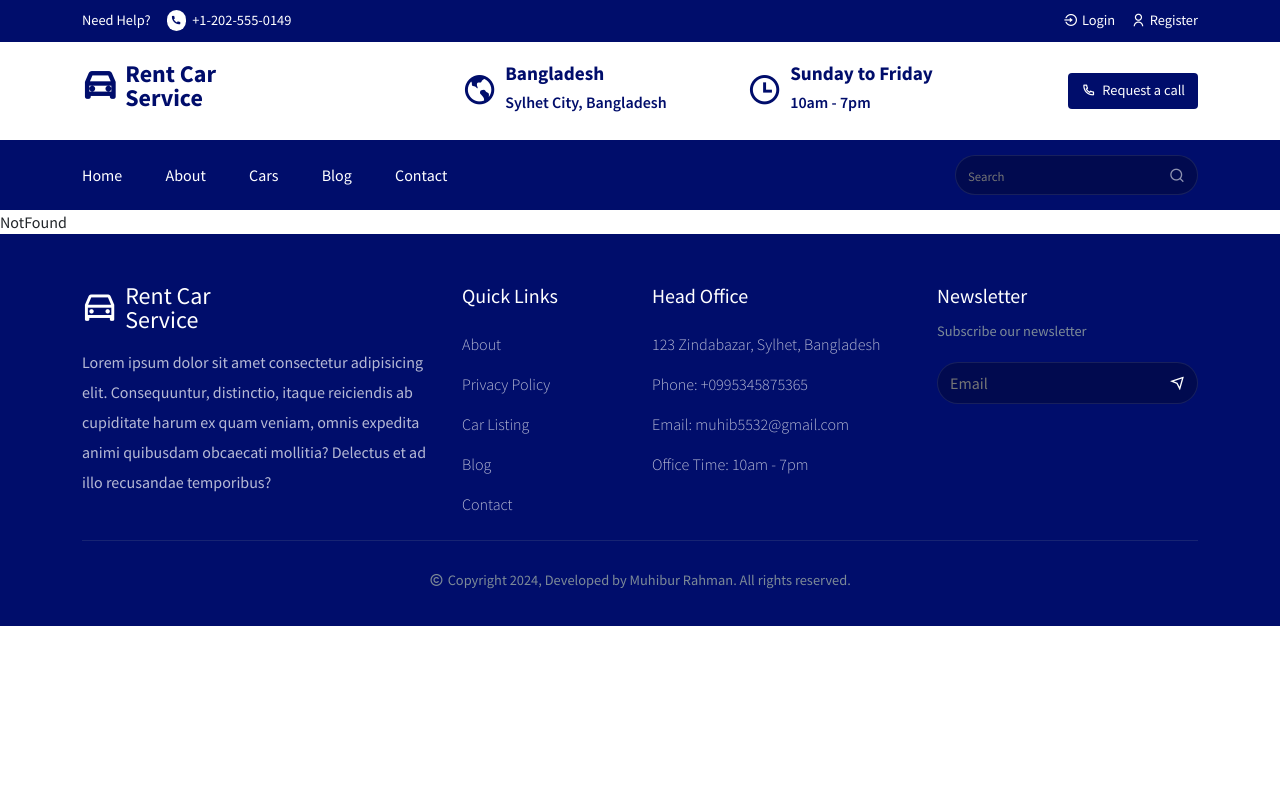
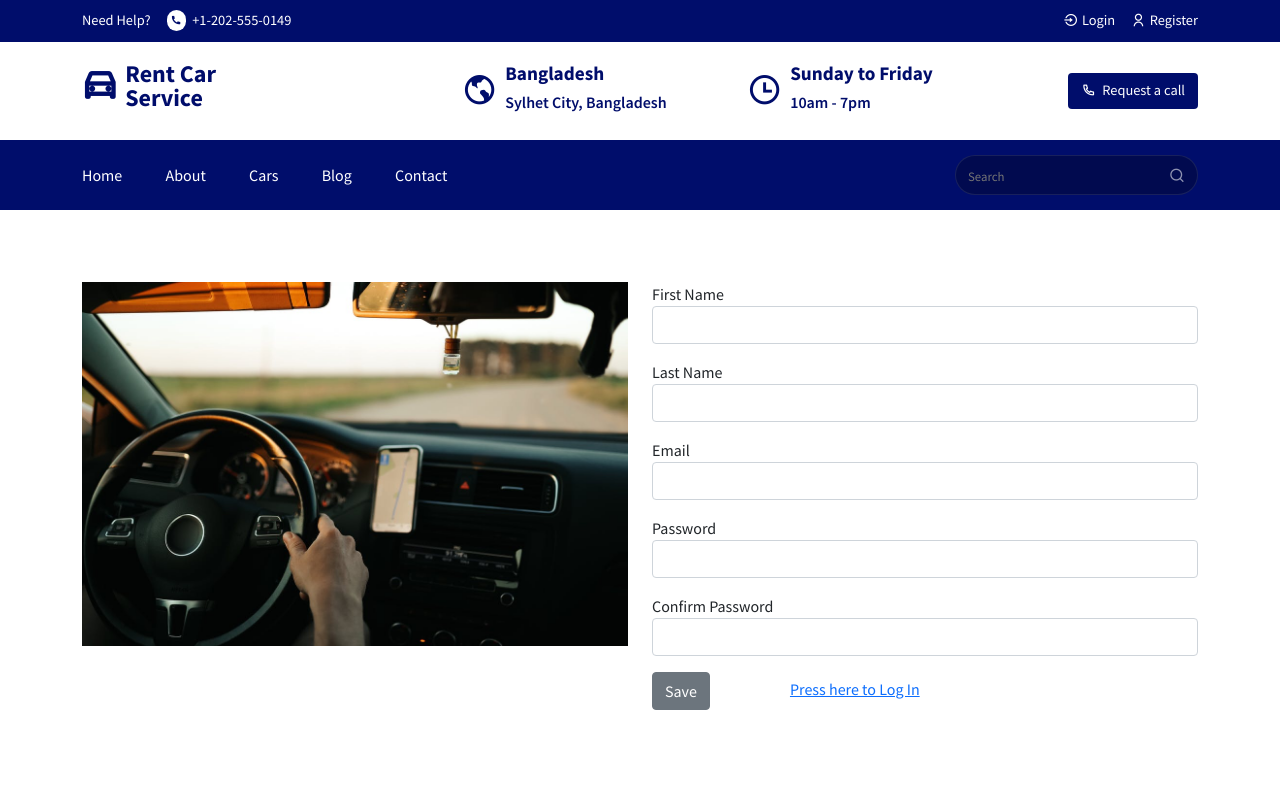
Before and after one commit to ArdiBerdyna/FrontendCarSystem, a React (Create React App) app in the folder carsystem/: page /registration in a window 1280 px wide. Shown: the top 800 px of the page. Built offline with nearby package versions, Linux system fonts and the light colour scheme.

Commit message:
implementimi login and register

```diff
--- a/carsystem/package.json
+++ b/carsystem/package.json
@@ -8,6 +8,7 @@
     "@testing-library/user-event": "^13.5.0",
     "axios": "^1.6.5",
     "bootstrap": "^5.1.3",
+    "jwt-decode": "^4.0.0",
     "react": "^18.2.0",
     "react-dom": "^18.2.0",
     "react-router-dom": "^6.3.0",
--- a/carsystem/src/components/Header/Header.jsx
+++ b/carsystem/src/components/Header/Header.jsx
@@ -50,11 +50,11 @@ const Header = () => {
 
             <Col lg="6" md="6" sm="6">
               <div className="header__top__right d-flex align-items-center justify-content-end gap-3">
-                <Link to="#" className=" d-flex align-items-center gap-1">
+                <Link to="/login" className=" d-flex align-items-center gap-1">
                   <i class="ri-login-circle-line"></i> Login
                 </Link>
 
-                <Link to="#" className=" d-flex align-items-center gap-1">
+                <Link to="/registration" className=" d-flex align-items-center gap-1">
                   <i class="ri-user-line"></i> Register
                 </Link>
               </div>
--- a/carsystem/src/components/UI/BookingForm.jsx
+++ b/carsystem/src/components/UI/BookingForm.jsx
@@ -5,6 +5,7 @@ import { Form, FormGroup } from "reactstrap";
 import axios from "axios";
 import { useNavigate } from 'react-router-dom';
 import Check from "./Check";
+import { decodeToken } from '../User/jwtUtils';
 
 const BookingForm = ({id, price}) => {
   const submitHandler = (event) => {
@@ -14,6 +15,7 @@ const BookingForm = ({id, price}) => {
   const [dropOffDate, setDropOffDate] = useState('');
   const [dita, setDita] = useState(0);
   const [total, setTotal] = useState();
+
   const [discountedPrice, setDiscountedPrice] = useState(null);
   const navigate = useNavigate();
 
@@ -22,7 +24,14 @@ const BookingForm = ({id, price}) => {
   const [lastName, setlastName] = useState("");
   const [number, setNumber] = useState("");
   const [description, setdescription] = useState("");
+  const token = localStorage.getItem('token');
+  let idktu;
+  if (token) {
+    idktu = decodeToken(token).nameid;
+  }
 
+    // setUserId(idktu)
+    console.log("babaArdi",idktu)
 
   useEffect(() => {
     // Function to calculate the sum and update the total state
@@ -35,6 +44,7 @@ const BookingForm = ({id, price}) => {
         const timeDifference = endDate.getTime() - startDate.getTime();
         const daysDifference = Math.ceil(timeDifference / (1000 * 60 * 60 * 24));
         setDita(daysDifference);
+
       } else {
         setDita(null); // Reset the number of days if dates are not valid
       }
@@ -68,7 +78,7 @@ const BookingForm = ({id, price}) => {
       phone: number,
       description: description,
       total: total,
-      userId: 21,
+      userId: idktu,
 
 
 
@@ -87,7 +97,7 @@ const BookingForm = ({id, price}) => {
           phone: number,
           description: description,
           total: total,
-          userId: 21,
+          userId: idktu,
           discountedPrice: response.data,
 
         },
@@ -168,6 +178,7 @@ const BookingForm = ({id, price}) => {
           onChange={(e) => setdescription(e.target.value)}
         ></textarea>
       </FormGroup>
+
       <div className="payment text-end mt-5">
         <button onClick={calculateDiscount}>Check</button>
       </div>
--- /dev/null
+++ b/carsystem/src/components/User/LoginForm.jsx
@@ -0,0 +1,92 @@
+import React, { useState } from 'react';
+import axios from 'axios';
+import { Link, useNavigate } from 'react-router-dom';
+//import "./Login.css";
+import { BrowserRouter as Router, Route, Switch, Routes } from 'react-router-dom';
+
+import { decodeToken } from './jwtUtils';
+import { FormGroup, Button, Container, Col, Row } from 'reactstrap';
+import drive from "../../assets/all-images/drive.jpg"
+
+
+
+
+function LoginForm() {
+  const [email, setEmail] = useState('');
+  const [password, setPassword] = useState('');
+  const [message, setMessage] = useState('');
+  const navigate = useNavigate();
+
+  const handleSubmit = async (e) => {
+    e.preventDefault();
+    try {
+      const response = await axios.post('https://localhost:7220/api/User/Login', {
+        email,
+        password,
+      });
+
+      const { token } = response.data;
+      localStorage.setItem('token', token);
+      const role = decodeToken(token).role;
+      const id = decodeToken(token).nameid;
+      //console.log("idktu", id)
+      if (response) {
+        setMessage('Login successful');
+        if (role === 'admin') {
+          navigate("/admin")
+        } else if (role === 'client') {
+          navigate('/');
+        }
+
+
+        // Redirect to home page or any other page
+      }
+    } catch (error) {
+      console.log(error.response.data);
+      setMessage('Invalid email or password');
+    }
+  };
+
+  return (
+
+
+      <div >
+        <br /> <br /> <br />
+      <Container>
+            <Row>
+            <Col xs="6"><img src={drive} className="img-fluid" /></Col>
+            <Col  xs="6">
+            <br /> <br /> <br />
+        <form onSubmit={handleSubmit} className='login_form'>
+          {message && <div>{message}</div>}
+
+            <FormGroup>
+            <label>Email</label>
+            <input type="email" placeholder='Enter your Email' class="form-control" value={email} onChange={(e) => setEmail(e.target.value)} />
+            </FormGroup>
+
+            <FormGroup>
+            <label>Password</label>
+            <input type="password" placeholder='Enter Password' class="form-control" value={password} onChange={(e) => setPassword(e.target.value)} />
+            </FormGroup>
+          {/* <button class="form-control" type="submit">Log In</button> */}
+          <Button>Log In</Button>
+          <br></br><br></br>
+          <Link to={"/registration"}>Don't have an account? Register here</Link>
+
+        </form>
+        </Col>
+
+       </Row>
+        </Container>
+        <br /> <br />    <br /> <br />    <br /> <br />
+
+
+
+      </div>
+
+
+  );
+}
+
+export default LoginForm;
--- /dev/null
+++ b/carsystem/src/components/User/Registration.jsx
@@ -0,0 +1,141 @@
+import React from 'react';
+import axios from "axios";
+import { useEffect, useState } from "react";
+import { Link, useNavigate } from 'react-router-dom';
+import { FormGroup, Button, Container, Col, Row } from 'reactstrap';
+import drive from "../../assets/all-images/drive.jpg"
+
+
+
+function Registration() {
+
+
+        const [Id, setId] = useState("");
+        const [FirstName, setName] = useState("");
+        const [LastName, setlname] = useState("");
+        const [Email, setemail] = useState("");
+        const [Password, setpassword] = useState("");
+        const [confirmPassword, setconfirmpassword] = useState("");
+        const [role, setrole] = useState("client");
+        const [message, setMessage] = useState('');
+
+         const handleSubmit =  async(event) => {
+              event.preventDefault();
+
+
+            // Compare the values and show an error message if they don't match
+            if (Password !== confirmPassword) {
+
+              setMessage('Passwords do not match');
+              return;
+            }
+
+
+
+            try {
+              const response = await axios.post("https://localhost:7220/api/User/Register", {
+
+                FirstName: FirstName,
+                Email: Email,
+                Password: Password,
+                LastName: LastName,
+                role:role,
+
+
+
+
+
+
+              });
+              alert("Registation Successfully");
+              setMessage(response.data);
+                  setId("");
+                  setName("");
+                  setlname("");
+                  setemail("");
+                  setpassword("");
+                  setconfirmpassword("");
+                  setrole("");
+
+
+
+
+
+
+
+            } catch (err) {
+              alert(err.response.data);
+            }
+          }
+  return (
+
+     <div >
+       <br /> <br /> <br />
+     <Container>
+            <Row>
+            <Col xs="6" ><img src={drive} className="img-fluid" /></Col>
+            <Col  xs="6" >
+        <form onSubmit={handleSubmit} className='login_form'>
+
+            <input type='text' id='Id' value={Id}
+              onChange={(event) => {
+                setId(event.target.value);
+              }} hidden/>
+             <FormGroup>
+               <label>First Name</label>
+            <input type='text' id='FisrtName' value={FirstName} class="form-control"
+              onChange={(event) => {
+                setName(event.target.value);
+              }} />
+              </FormGroup>
+              <FormGroup>
+              <label>Last Name</label>
+            <input type='text' id='LastName'  value={LastName} class="form-control"
+              onChange={(event) => {
+                setlname(event.target.value);
+              }} />
+              </FormGroup>
+              <FormGroup>
+            <label>Email</label>
+            <input type='email' id='Email'  value={Email} class="form-control"
+              onChange={(event) => {
+                setemail(event.target.value);
+              }} />
+            </FormGroup>
+            <FormGroup>
+            <label>Password</label>
+            <input type='password' id='password' name='password' value={Password} class="form-control"
+              onChange={(event) => {
+                setpassword(event.target.value);
+              }} />
+              </FormGroup>
+              <FormGroup>
+            <label>Confirm Password</label>
+            <input type='password' id='repeat_password'  name='repeat_password' value={confirmPassword} class="form-control"
+              onChange={(event) => {
+                setconfirmpassword(event.target.value);
+              }}
+              />
+              </FormGroup>
+
+
+
+            <Button>Save</Button>
+            <Link to={"/login"} style={{marginLeft: '80px'}}>Press here to Log In </Link>
+            <br/><br/>
+
+
+        </form>
+        </Col>
+        </Row>
+       </Container>
+       <br /> <br />    <br /> <br />    <br /> <br />
+
+
+
+    </div>
+
+  )
+}
+
+export default Registration
--- /dev/null
+++ b/carsystem/src/components/User/jwtUtils.js
@@ -0,0 +1,11 @@
+import {jwtDecode} from 'jwt-decode';
+
+export function decodeToken(token) {
+  try {
+    const decodedToken = jwtDecode(token);
+    return decodedToken;
+  } catch (error) {
+    console.error('Error decoding token:', error);
+    return null;
+  }
+}
--- a/carsystem/src/routers/Routers.js
+++ b/carsystem/src/routers/Routers.js
@@ -9,6 +9,8 @@ import BlogDetails from "../pages/BlogDetails";
 import NotFound from "../pages/NotFound";
 import Contact from "../pages/Contact";
 import Check from "../components/UI/Check";
+import LoginForm from "../components/User/LoginForm"
+import Registration from "../components/User/Registration"
 
 const Routers = () => {
   return (
@@ -23,6 +25,8 @@ const Routers = () => {
       <Route path="/contact" element={<Contact />} />
       <Route path="/check" element={<Check />} />
       <Route path="*" element={<NotFound />} />
+      <Route path="/login" element={<LoginForm />} />
+      <Route path="/registration" element={<Registration  />} />
     </Routes>
   );
 };
```
Also changed, not shown: 1 other file (tests, documents, lock files or other folders).
